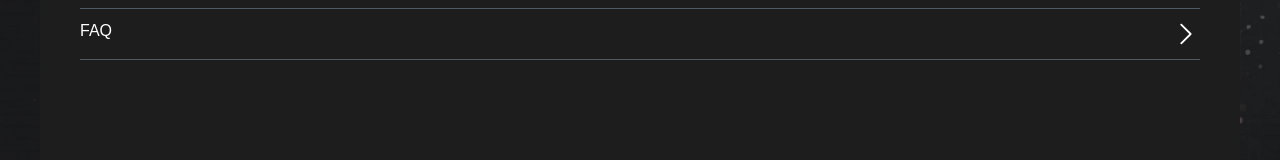
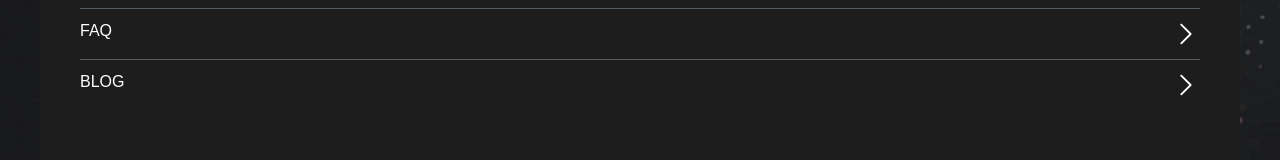
Before and after one commit to NOPXStudio/nopxv2, a plain HTML site: page index.html in a window 1280 px wide. Both pictures are taken after a click on the button 1165 px from the left and 30 px from the top of the page. Shown: the part 317-477 px from the top of the page. Drawn offline with nearby package versions, Linux system fonts and the light colour scheme.

Commit message:
incluindo blog

```diff
--- a/index.html
+++ b/index.html
@@ -124,6 +124,12 @@
                 </a>
 
                 <hr>
+
+                <a href="./blog/index.html" class="link-wrapper">BLOG
+                    <svg class="icon">
+                        <use xlink:href="assets/sprite.svg#icon-caret-right"></use>
+                    </svg>
+                </a>
 
                 <a href="https://wa.me/554891440739?text=Ol%C3%A1%2C%20gostaria%20de%20saber%20mais%20sobre%20a%20NopX." class="btn btn-primary">Fale com a gente</a>
 
```
